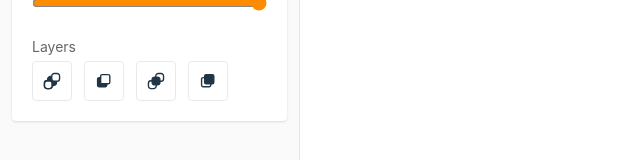
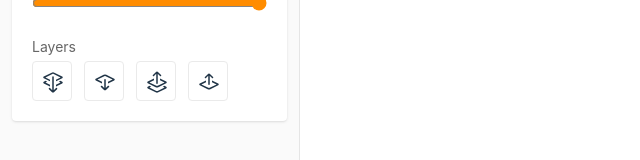
Before and after one commit to dawkaka/drawapp, a React (Vite) app: page / in a window 1280 px wide. Shown: the part 493-653 px from the top of the page, without its empty margins (0-640 px from the left). Built offline with nearby package versions, Linux system fonts and the light colour scheme.

Commit message:
feat: change layers icons

```diff
--- a/src/components/toolOptions.tsx
+++ b/src/components/toolOptions.tsx
@@ -149,39 +149,18 @@ export function Layers() {
             <legend className="text-sm text-[var(--accents-5)] mb-1">Layers</legend>
             <div className="flex gap-3">
                 <OptionContainer selected={selected} value="to-back" onClick={setSelected}>
-                    <svg aria-hidden="true" focusable="false" role="img" viewBox="0 0 20 20" fill="none" stroke="currentColor" strokeLinecap="round" strokeLinejoin="round">
-                        <g clipPath="url(#a)">
-                            <path d="M5.441 9.792h2.451a2.316 2.316 0 0 1 2.316 2.316v2.45a2.316 2.316 0 0 1-2.316 2.317h-2.45a2.316 2.316 0 0 1-2.317-2.316v-2.451a2.316 2.316 0 0 1 2.316-2.316Z" stroke="currentColor" strokeWidth="1.25">
-                            </path>
-                            <path d="M5.441 9.792h2.451a2.316 2.316 0 0 1 2.316 2.316v2.45a2.316 2.316 0 0 1-2.316 2.317h-2.45a2.316 2.316 0 0 1-2.317-2.316v-2.451a2.316 2.316 0 0 1 2.316-2.316Z" stroke="currentColor" strokeWidth="1.25"></path><mask id="SendToBackIcon" fill="#fff">
-                                <path fillRule="evenodd" clipRule="evenodd" d="M9.167 5.833v2.06a2.941 2.941 0 0 0 2.94 2.94h2.06v.393a2.941 2.941 0 0 1-2.941 2.94h-.393v-2.058a2.941 2.941 0 0 0-2.94-2.941h-2.06v-.393a2.941 2.941 0 0 1 2.942-2.94h.392Z"></path></mask>
-                            <path fillRule="evenodd" clipRule="evenodd" d="M9.167 5.833v2.06a2.941 2.941 0 0 0 2.94 2.94h2.06v.393a2.941 2.941 0 0 1-2.941 2.94h-.393v-2.058a2.941 2.941 0 0 0-2.94-2.941h-2.06v-.393a2.941 2.941 0 0 1 2.942-2.94h.392Z" fill="currentColor"></path>
-                            <path d="M9.167 5.833h1.25v-1.25h-1.25v1.25Zm5 5h1.25v-1.25h-1.25v1.25Zm-3.334 3.334h-1.25v1.25h1.25v-1.25Zm-5-5h-1.25v1.25h1.25v-1.25Zm2.084-3.334v2.06h2.5v-2.06h-2.5Zm0 2.06a4.191 4.191 0 0 0 4.19 4.19v-2.5a1.691 1.691 0 0 1-1.69-1.69h-2.5Zm4.19 4.19h2.06v-2.5h-2.06v2.5Zm.81-1.25v.393h2.5v-.393h-2.5Zm0 .393c0 .933-.758 1.69-1.691 1.69v2.5a4.191 4.191 0 0 0 4.19-4.19h-2.5Zm-1.691 1.69h-.393v2.5h.393v-2.5Zm.857 1.25v-2.058h-2.5v2.059h2.5Zm0-2.058a4.191 4.191 0 0 0-4.19-4.191v2.5c.933 0 1.69.757 1.69 1.69h2.5Zm-4.19-4.191h-2.06v2.5h2.06v-2.5Zm-.81 1.25v-.393h-2.5v.393h2.5Zm0-.393c0-.934.758-1.69 1.692-1.69v-2.5a4.191 4.191 0 0 0-4.192 4.19h2.5Zm1.692-1.69h.392v-2.5h-.392v2.5Z" fill="currentColor" mask="url(#SendToBackIcon)"></path>
-                            <path d="M12.108 3.125h2.45a2.316 2.316 0 0 1 2.317 2.316v2.451a2.316 2.316 0 0 1-2.316 2.316h-2.451a2.316 2.316 0 0 1-2.316-2.316v-2.45a2.316 2.316 0 0 1 2.316-2.317Z" stroke="currentColor" strokeWidth="1.25"></path>
-                        </g>
-                        <defs><clipPath id="a"><path fill="#fff" d="M0 0h20v20H0z"></path></clipPath></defs>
-                    </svg>
+                    <svg xmlns="http://www.w3.org/2000/svg" width="24" height="24" viewBox="0 0 24 24"><path fill="currentColor" d="m19.48 10.82 1.7.83a1 1 0 0 1 0 1.8L15 16.49V14.8l4.6-2.26-1.82-.9 1.7-.83zm-14.96 0-1.7.83a1 1 0 0 0 0 1.8L9 16.49V14.8l-4.6-2.26 1.82-.9-1.7-.83zm8.23 9.5L15 18.07a.75.75 0 0 1 1.06 1.06l-2.83 2.83c-.68.68-1.79.68-2.47 0l-2.83-2.83a.75.75 0 0 1 1.06-1.06l2.26 2.26V6.9a.75.75 0 1 1 1.5 0v13.43zM15 11.35V9.68l4.6-2.27L12.66 4c-.42-.2-.9-.2-1.32 0L4.4 7.4 9 9.68v1.67L2.82 8.3a1 1 0 0 1 0-1.8l7.86-3.86a3 3 0 0 1 2.64 0l7.86 3.87a1 1 0 0 1 0 1.79L15 11.35z"></path></svg>
                 </OptionContainer>
                 <OptionContainer selected={selected} value="step-backward" onClick={setSelected}>
-                    <svg aria-hidden="true" focusable="false" role="img" viewBox="0 0 20 20" className="" fill="none" stroke="currentColor" strokeLinecap="round" strokeLinejoin="round">
-                        <g clipPath="url(#a)" stroke="currentColor" strokeWidth="1.25" strokeLinecap="round" strokeLinejoin="round">
-                            <path fillRule="evenodd" clipRule="evenodd" d="M6.944 12.5H12.5v1.389a1.389 1.389 0 0 1-1.389 1.389H5.556a1.389 1.389 0 0 1-1.39-1.39V8.334a1.389 1.389 0 0 1 1.39-1.389h1.388" fill="currentColor"></path>
-                            <path d="M13.889 4.167H8.333c-.767 0-1.389.621-1.389 1.389v5.555c0 .767.622 1.389 1.39 1.389h5.555c.767 0 1.389-.622 1.389-1.389V5.556c0-.768-.622-1.39-1.39-1.39Z"></path>
-                        </g><defs><clipPath id="a"><path fill="#fff" d="M0 0h20v20H0z"></path></clipPath></defs>
-                    </svg>
+                    <svg xmlns="http://www.w3.org/2000/svg" width="24" height="24" viewBox="0 0 24 24"><path fill="currentColor" d="M12.75 18.12V9.75a.75.75 0 1 0-1.5 0v8.37l-2.26-2.25a.75.75 0 0 0-1.06 1.06l2.83 2.82c.68.69 1.79.69 2.47 0l2.83-2.82A.75.75 0 0 0 15 15.87l-2.25 2.25zM15 11.85v1.67l6.18-3.04a1 1 0 0 0 0-1.79l-7.86-3.86a3 3 0 0 0-2.64 0L2.82 8.69a1 1 0 0 0 0 1.8L9 13.51v-1.67L4.4 9.6l6.94-3.42c.42-.2.9-.2 1.32 0L19.6 9.6 15 11.85z"></path></svg>
                 </OptionContainer>
                 <OptionContainer selected={selected} value="to-front" onClick={setSelected}>
-                    <svg aria-hidden="true" focusable="false" role="img" viewBox="0 0 20 20" className="" fill="none" stroke="currentColor" strokeLinecap="round" strokeLinejoin="round">
-                        <g clipPath="url(#a)" stroke="currentColor" strokeWidth="1.25"><path d="M8.775 6.458h2.45a2.316 2.316 0 0 1 2.317 2.316v2.452a2.316 2.316 0 0 1-2.316 2.316H8.774a2.316 2.316 0 0 1-2.317-2.316V8.774a2.316 2.316 0 0 1 2.317-2.316Z" fill="currentColor"></path>
-                            <path d="M5.441 9.792h2.451a2.316 2.316 0 0 1 2.316 2.316v2.45a2.316 2.316 0 0 1-2.316 2.317h-2.45a2.316 2.316 0 0 1-2.317-2.316v-2.451a2.316 2.316 0 0 1 2.316-2.316ZM12.108 3.125h2.45a2.316 2.316 0 0 1 2.317 2.316v2.451a2.316 2.316 0 0 1-2.316 2.316h-2.451a2.316 2.316 0 0 1-2.316-2.316v-2.45a2.316 2.316 0 0 1 2.316-2.317Z">
-                            </path></g><defs><clipPath id="a"><path fill="#fff" d="M0 0h20v20H0z"></path></clipPath></defs>
-                    </svg>
+                    <svg xmlns="http://www.w3.org/2000/svg" width="24" height="24" viewBox="0 0 24 24"><path fill="currentColor" d="M12.75 3.82v9.43a.75.75 0 1 1-1.5 0V3.81L8.99 6.07A.75.75 0 1 1 7.93 5l2.83-2.83a1.75 1.75 0 0 1 2.47 0L16.06 5A.75.75 0 0 1 15 6.07l-2.25-2.25zM15 8.48l6.18 3.04a1 1 0 0 1 0 1.79l-7.86 3.86a3 3 0 0 1-2.64 0l-7.86-3.86a1 1 0 0 1 0-1.8L9 8.49v1.67L4.4 12.4l6.94 3.42c.42.2.9.2 1.32 0l6.94-3.42-4.6-2.26V8.48zm4.48 7.34 1.7.83a1 1 0 0 1 0 1.8l-7.86 3.86a3 3 0 0 1-2.64 0l-7.86-3.86a1 1 0 0 1 0-1.8l1.7-.83 1.7.83-1.82.9 6.94 3.41c.42.2.9.2 1.32 0l6.94-3.41-1.82-.9 1.7-.83z"></path></svg>
                 </OptionContainer>
                 <OptionContainer selected={selected} value="step-forward" onClick={setSelected}>
-                    <svg aria-hidden="true" focusable="false" role="img" viewBox="0 0 20 20" className="" fill="none" stroke="currentColor" strokeLinecap="round" strokeLinejoin="round"><g clipPath="url(#a)" stroke="currentColor" strokeWidth="1.25" strokeLinecap="round" strokeLinejoin="round">
-                        <path d="M13.889 4.167H8.333c-.767 0-1.389.622-1.389 1.389v5.555c0 .767.622 1.389 1.39 1.389h5.555c.767 0 1.389-.622 1.389-1.389V5.556c0-.767-.622-1.39-1.39-1.39Z" fill="currentColor"></path>
-                        <path d="M12.5 12.5v1.389a1.389 1.389 0 0 1-1.389 1.389H5.556a1.389 1.389 0 0 1-1.39-1.39V8.334a1.389 1.389 0 0 1 1.39-1.389h1.388">
-                        </path></g><defs><clipPath id="a"><path fill="#fff" d="M0 0h20v20H0z"></path></clipPath></defs>
+                    <svg xmlns="http://www.w3.org/2000/svg" width="24" height="24" viewBox="0 0 24 24">
+                        <path fill="currentColor" d="M12.75 5.82v8.43a.75.75 0 1 1-1.5 0V5.81L8.99 8.07A.75.75 0 1 1 7.93 7l2.83-2.83a1.75 1.75 0 0 1 2.47 0L16.06 7A.75.75 0 0 1 15 8.07l-2.25-2.25zM15 10.48l6.18 3.04a1 1 0 0 1 0 1.79l-7.86 3.86a3 3 0 0 1-2.64 0l-7.86-3.86a1 1 0 0 1 0-1.8L9 10.49v1.67L4.4 14.4l6.94 3.42c.42.2.9.2 1.32 0l6.94-3.42-4.6-2.26v-1.67z">
+                        </path>
                     </svg>
                 </OptionContainer>
             </div>
--- a/src/lib/render.ts
+++ b/src/lib/render.ts
@@ -80,7 +80,7 @@ function lineDraw(ctx: CanvasRenderingContext2D, item: Line) {
     if (item.stroke === "dotted") {
         ctx.setLineDash([2, 5]);
     } else if (item.stroke === "dashed") {
-        ctx.setLineDash([5, 15]);
+        ctx.setLineDash([20, 15]);
     }
     ctx.beginPath();
     const points = item.points
@@ -100,7 +100,7 @@ function rectangleDraw(ctx: CanvasRenderingContext2D, item: Rectangle) {
     if (item.stroke === "dotted") {
         ctx.setLineDash([2, 5]);
     } else if (item.stroke === "dashed") {
-        ctx.setLineDash([5, 15]);
+        ctx.setLineDash([20, 15]);
     }
     ctx.beginPath()
     ctx.rect(item.x, item.y, item.width, item.height)
@@ -121,7 +121,7 @@ function diamondDraw(ctx: CanvasRenderingContext2D, item: Diamond) {
     if (item.stroke === "dotted") {
         ctx.setLineDash([2, 5]);
     } else if (item.stroke === "dashed") {
-        ctx.setLineDash([5, 15]);
+        ctx.setLineDash([20, 15]);
     }
     ctx.beginPath();
     ctx.moveTo(item.width / 2, 0)
@@ -142,7 +142,7 @@ function ellipseDraw(ctx: CanvasRenderingContext2D, item: Ellipse) {
     if (item.stroke === "dotted") {
         ctx.setLineDash([2, 5]);
     } else if (item.stroke === "dashed") {
-        ctx.setLineDash([5, 15]);
+        ctx.setLineDash([20, 15]);
     }
     ctx.beginPath();
     ctx.ellipse(item.x + item.width / 2, item.y + item.height / 2, item.width / 2, item.height / 2, 0, 0, 360)
@@ -161,7 +161,7 @@ function arrowDraw(ctx: CanvasRenderingContext2D, item: Arrow) {
     if (item.stroke === "dotted") {
         ctx.setLineDash([2, 5]);
     } else if (item.stroke === "dashed") {
-        ctx.setLineDash([5, 15]);
+        ctx.setLineDash([20, 15]);
     }
     ctx.beginPath();
     const points = item.points
@@ -172,7 +172,7 @@ function arrowDraw(ctx: CanvasRenderingContext2D, item: Arrow) {
     if (item.stroke === "dotted") {
         ctx.setLineDash([2, 5]);
     } else if (item.stroke === "dashed") {
-        ctx.setLineDash([5, 15]);
+        ctx.setLineDash([20, 15]);
     }
     ctx.translate(points[1].x, points[1].y);
     let angle = Math.atan2(points[1].y, points[1].x)
```
